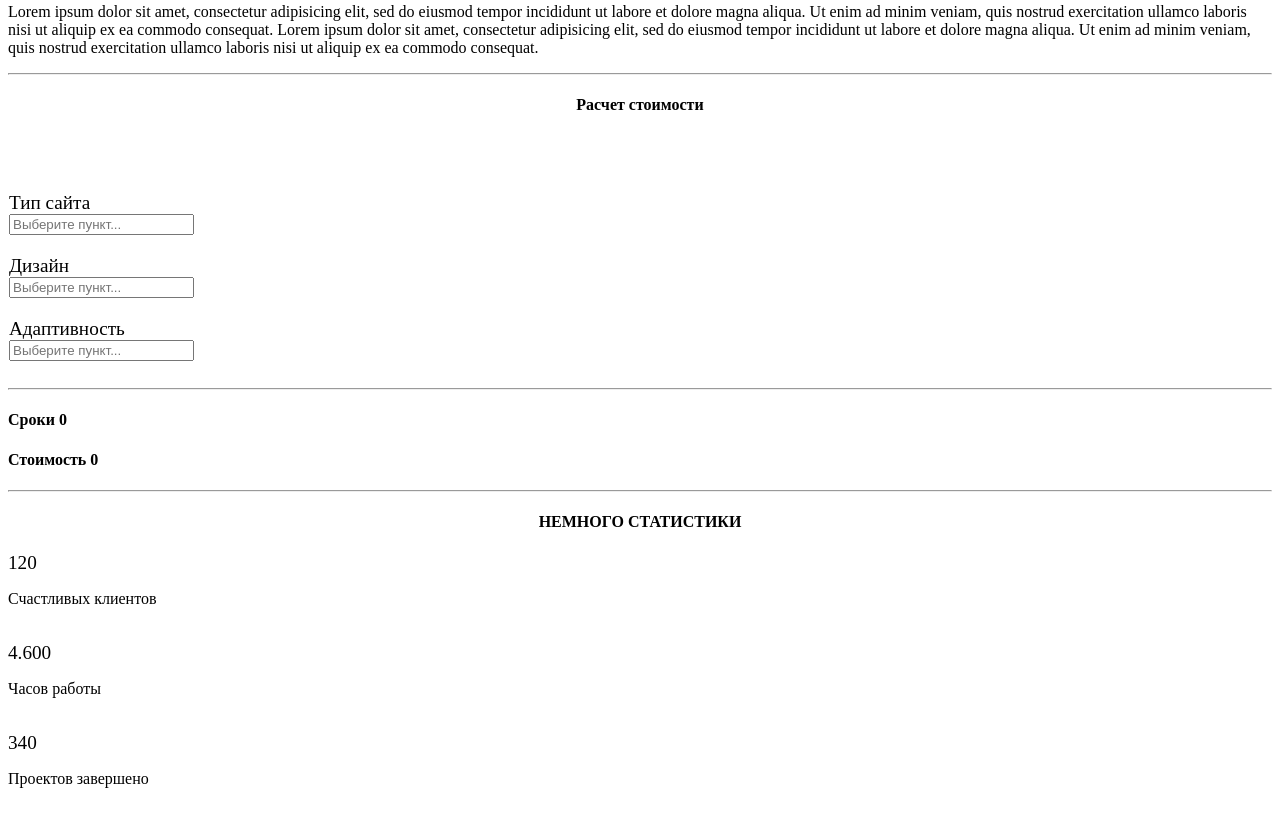
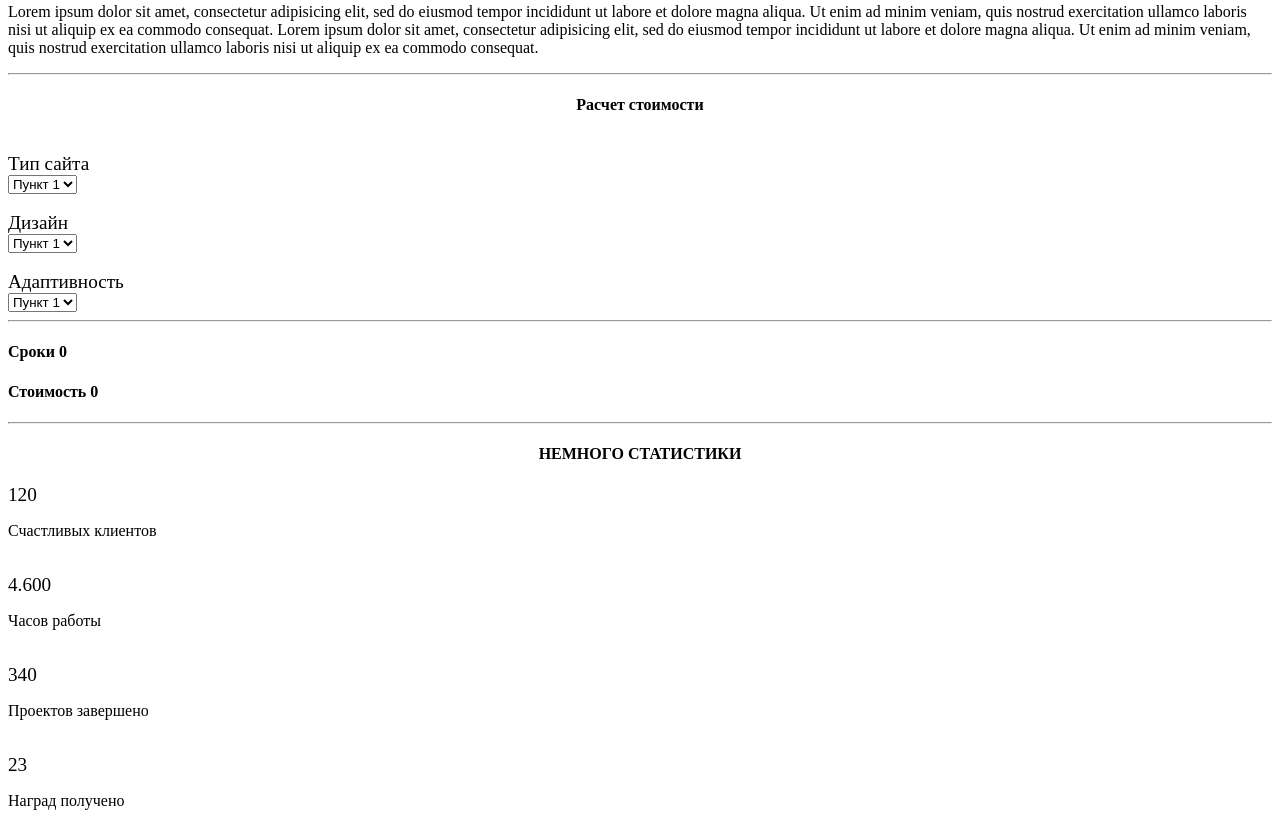
Before and after one commit to maltsevpavel2k18/maltsevpavel2k18, a plain HTML site: page My_Project/src/index.html in a window 1280 px wide. Shown: the part 1792-2611 px from the top of the page. Drawn offline with Linux system fonts and the light colour scheme; files whose address does not match are found by name.

Commit message:
Add files via upload
Набросок сайта исправлен(относительные пути,  select, input).

```diff
--- a/My_Project/src/index.html
+++ b/My_Project/src/index.html
@@ -42,7 +42,7 @@
 
   <h4 style="position: relative;text-align: center;">ОБО МНЕ</h4>
   <br>
-  <img src="C:\Users\Евгений\Desktop\Курс IT\My_Project\src\img\About me.jpg" width="70" height="100">
+  <img src="img\About me.jpg" width="70" height="100">
   <br>
   <p>Lorem ipsum dolor sit amet, consectetur adipisicing elit, sed do eiusmod tempor incididunt ut labore et dolore magna aliqua. Ut enim ad minim veniam, quis nostrud exercitation ullamco laboris nisi ut aliquip ex ea commodo consequat.</p>
   <br>
@@ -71,7 +71,7 @@
   <h4 style="position: relative;text-align: center;">КЕЙСЫ</h4>
 
   <h6>Lorem ipsum dolor sit amet, consectetur adipisicing elit, sed do eiusmod tempor incididunt ut labore et dolore magna aliqua.</h6>
-  <img src="C:\Users\Евгений\Desktop\Курс IT\My_Project\src\img\кейсы.png" width="600" height="300">
+  <img src="img\кейсы.png" width="600" height="300">
 
   <br>
   <big>CLIENT:</big>
@@ -91,29 +91,33 @@
   <h4 style="position: relative;text-align: center;">Расчет стоимости</h4>
   <br>
 
-  <table cellspacing="0">
-     <tr>
-      <th>&nbsp;</th><th class="even"></th>
-     </tr>
-     <tr>
-      <td class="lc"><br>
       <big>Тип сайта</big>
       <br>
-      <input type="text" placeholder="Выберите пункт..."></td>
-     </tr>
-     <tr>
-      <td class="lc"><br>
+      <select>
+        <option>Пункт 1</option>
+        <option>Пункт 2</option>
+        <option>Пункт 3</option>
+      </select>
+      <br>
+      <br>
       <big>Дизайн</big>
       <br>
-      <input type="text" placeholder="Выберите пункт..."></td>
-     </tr>
-     <tr>
-      <td class="lc"><br>
+      <select>
+        <option>Пункт 1</option>
+        <option>Пункт 2</option>
+        <option>Пункт 3</option>
+      </select>
+      <br>
+      <br>
       <big>Адаптивность</big>
       <br>
-      <input type="text" placeholder="Выберите пункт..."></td>
-     </tr>
-    </table>
+    <select>
+      <option>Пункт 1</option>
+      <option>Пункт 2</option>
+      <option>Пункт 3</option>
+    </select>
+
+
 
     <br>
 
@@ -140,7 +144,7 @@
     <hr>
 
     <h4 style="position: relative;text-align: center;">ОТЗЫВЫ</h4>
-    <img style="position: relative; width: 140px; height: 200px; left: 46%" src="C:\Users\Евгений\Desktop\Курс IT\My_Project\src\img\About me.jpg">
+    <img style="position: relative; width: 140px; height: 200px; left: 46%" src="img\About me.jpg">
 
     <p style="position: relative;text-align: center;">Lorem ipsum dolor sit amet, consectetur adipisicing elit, sed do eiusmod tempor incididunt ut labore et dolore magna aliqua. Ut enim ad minim veniam, quis nostrud exercitation ullamco laboris nisi ut aliquip ex ea commodo consequat. Duis aute irure dolor in reprehenderit in voluptate velit esse cillum dolore eu fugiat nulla pariatur. Excepteur sint occaecat cupidatat non proident, sunt in culpa qui officia deserunt mollit anim id est laborum.</p>
 
@@ -164,10 +168,10 @@
 
     <div class="main">
       <div class="title__container">
-        	<textarea name="namel" id="1" rows="1" cols="30">Имя</textarea>
-          <textarea name="namel" id="2" rows="1" cols="30">Email</textarea>
+        <input type="text" placeholder="Имя">
+        <input type="text" placeholder="Email">
           <br>
-          <textarea name="namel" id="3" rows="4" cols="63">Сообщение</textarea>
+          <textarea placeholder="Сообщение" name="namel" id="3" rows="4" cols="43"></textarea>
     </div>
   </div>
 
```
